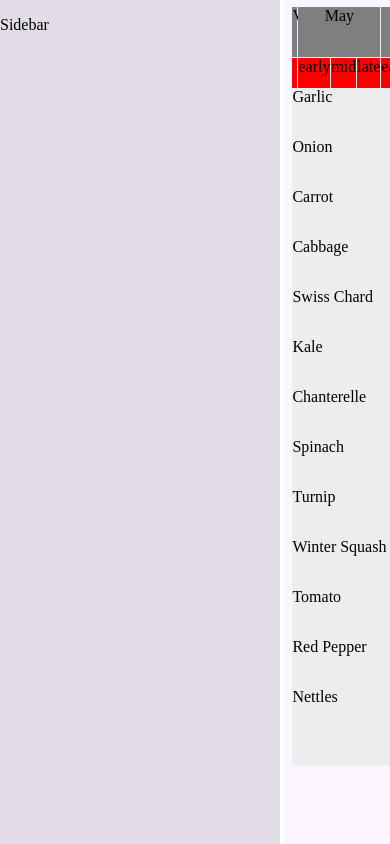
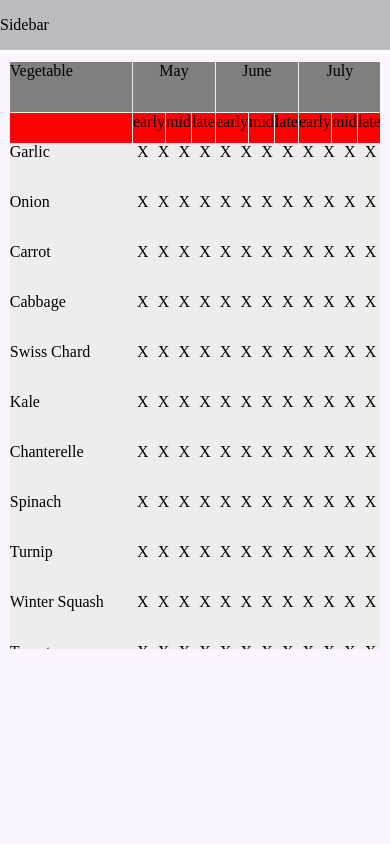
Before and after one commit to ddluc/harvest-calendar, a React (Create React App) app in the folder ui/: page / in a window 390 px wide. Built offline with nearby package versions, Linux system fonts and the light colour scheme.

Commit message:
Implement basic layour responsiveness

```diff
--- a/ui/src/components/App.js
+++ b/ui/src/components/App.js
@@ -2,7 +2,7 @@ import React from 'react';
 import Calendar from './Calendar.js';
 import Sidebar from './Sidebar.js';
 
-import '../styles/App.css'
+import '../styles/App.scss'
 
 function App() {
   return (
--- a/ui/src/components/Calendar.js
+++ b/ui/src/components/Calendar.js
@@ -2,7 +2,7 @@ import React from 'react';
 import CalendarHeader from './CalendarHeader';
 import CalendarRow from './CalendarRow';
 
-import '../styles/Calendar.css'
+import '../styles/Calendar.scss'
 
 function Calendar() {
   return (
--- a/ui/src/styles/App.css
+++ /dev/null
@@ -1,39 +0,0 @@
-/**
- *COLOR THEME
-  white: #FBF5FF
-  grey-1: #BDB9C0
-  grey-2: #E2DCE6
-  grey-3: #7D7A80
-  black: #3F3D40
-**/
-
-
-
-body {
-  margin: 0px;
-  padding: 0px;
-}
-
-.app {
-  display: grid;
-  width: 100vw;
-  height: 100vh;
-  overflow: hidden;
-  grid-gap: 4px;
-  grid-template-columns: 280px 1fr;
-  background-color: #FFF;
-}
-
-.app .sidebar {
-  grid-column-start: 1;
-  grid-column-end: 2;
-  height: 100%;
-  background-color: #E2DCE6;
-}
-
-.app .main {
-  grid-column-start: 2;
-  grid-column-end: 3;
-  height: 100%;
-  background-color: #FBF5FF;
-}
--- /dev/null
+++ b/ui/src/styles/App.scss
@@ -0,0 +1,46 @@
+
+@import './__theme.scss';
+
+body {
+  margin: 0px;
+  padding: 0px;
+}
+
+.app {
+  display: grid;
+  overflow: hidden;
+  grid-gap: 4px;
+  height: 100vh;
+  grid-template-columns: 280px 1fr;
+  grid-template-rows: 50px 1fr;
+  background-color: $white;
+}
+
+.app .sidebar {
+  grid-column-start: 1;
+  grid-column-end: 2;
+  grid-row-start: 1;
+  grid-row-end: 3;
+  background-color: $grey-2;
+  @media( max-width: $tablet-view) {
+    grid-column-start: 1;
+    grid-column-end: 3;
+    grid-row-start: 1;
+    grid-row-end: 2;
+  }
+}
+
+.app .main {
+  grid-column-start: 2;
+  grid-column-end: 3;
+  align-self: stretch;
+  grid-row-start: 1;
+  grid-row-end: 3;
+  @media( max-width: $tablet-view) {
+    grid-column-start: 1;
+    grid-column-end: 3;
+    grid-row-start: 2;
+    grid-row-end: 3;
+  }
+  background-color: $grey-1;
+}
--- a/ui/src/styles/Calendar.css
+++ b/ui/src/styles/Calendar.scss
@@ -1,12 +1,16 @@
+@import '__theme.scss';
+
 .calendar {
   width: 95%;
-  height: 90%;
   margin: 2% auto 2% auto;
   overflow: hidden;
   background-color: #ededed;
 }
 
 .calendar-body {
-  height: 100%;
+  max-height: 80vh;
   overflow: scroll;
+  @media (max-width: $tablet-view) {
+    max-height: 60vh;
+  }
 }
--- a/ui/src/styles/CalendarHeader.css
+++ b/ui/src/styles/CalendarHeader.css
@@ -1,7 +1,7 @@
 .calendar-header {
   display: grid;
   grid-gap: 1px;
-  grid-template-columns: repeat(18, 1fr);
+  grid-template-columns: 33% repeat(12, 1fr);
   grid-template-rows: 50px 30px;
 }
 
@@ -11,38 +11,38 @@
 
 .header-cell.cell-1 {
   grid-column-start: 1;
-  grid-column-end: 7;
+  grid-column-end: 2;
   grid-row-start: 1;
   grid-row-end: 2;
 }
 
 .header-cell.cell-2 {
-  grid-column-start: 7;
-  grid-column-end: 10;
+  grid-column-start: 2;
+  grid-column-end: 5;
   grid-row-start: 1;
   grid-row-end: 2;
   text-align: center;
 }
 
 .header-cell.cell-3 {
-  grid-column-start: 10;
-  grid-column-end: 13;
+  grid-column-start: 5;
+  grid-column-end: 8;
   grid-row-start: 1;
   grid-row-end: 2;
   text-align: center;
 }
 
 .header-cell.cell-4 {
-  grid-column-start: 13;
-  grid-column-end: 16;
+  grid-column-start: 8;
+  grid-column-end: 11;
   grid-row-start: 1;
   grid-row-end: 2;
   text-align: center;
 }
 
 .header-cell.cell-5 {
-  grid-column-start: 16;
-  grid-column-end: 19;
+  grid-column-start: 11;
+  grid-column-end: 14;
   grid-row-start: 1;
   grid-row-end: 2;
   text-align: center;
@@ -55,7 +55,7 @@
 
 .sub-header-cell.cell-1 {
   grid-column-start: 1;
-  grid-column-end: 7;
+  grid-column-end: 2;
   grid-row-start: 2;
   grid-row-end: 3;
 }
--- a/ui/src/styles/CalendarRow.css
+++ b/ui/src/styles/CalendarRow.css
@@ -2,7 +2,7 @@
   display: grid;
   grid-gap: 1px;
   height: 50px;
-  grid-template-columns: repeat(18, 1fr);
+  grid-template-columns: 33% repeat(12, 1fr);
 }
 
 .calendar-cell {
@@ -11,6 +11,4 @@
 
 .calendar-cell.cell-1 {
   text-align: left;
-  grid-column-start: 1;
-  grid-column-end: 7;
 }
--- /dev/null
+++ b/ui/src/styles/__theme.scss
@@ -0,0 +1,21 @@
+
+/******************************
+ COLORS
+ ==============================
+******************************/
+
+$white: #FFFFFF;
+$grey-1: #FBF5FF;
+$grey-2: #BDB9C0;
+$grey-3: #E2DCE6;
+$grey-4: #7D7A80;
+$charcol: #3F3D40;
+$black: #000000;
+
+/******************************
+ Breakpoints
+ ==============================
+******************************/
+
+$tablet-view: 1024px;
+$mobile-view: 520px;
```
